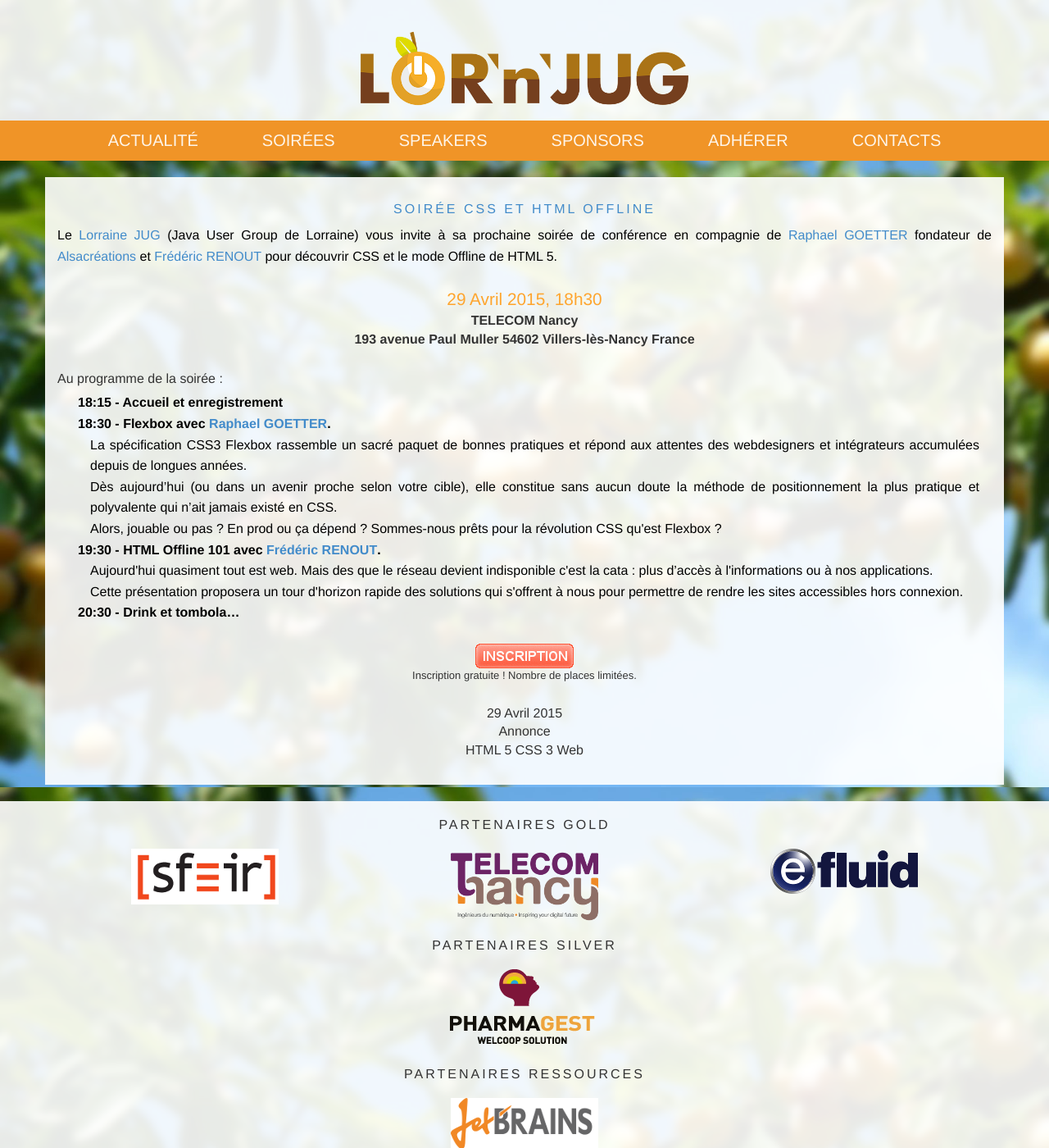
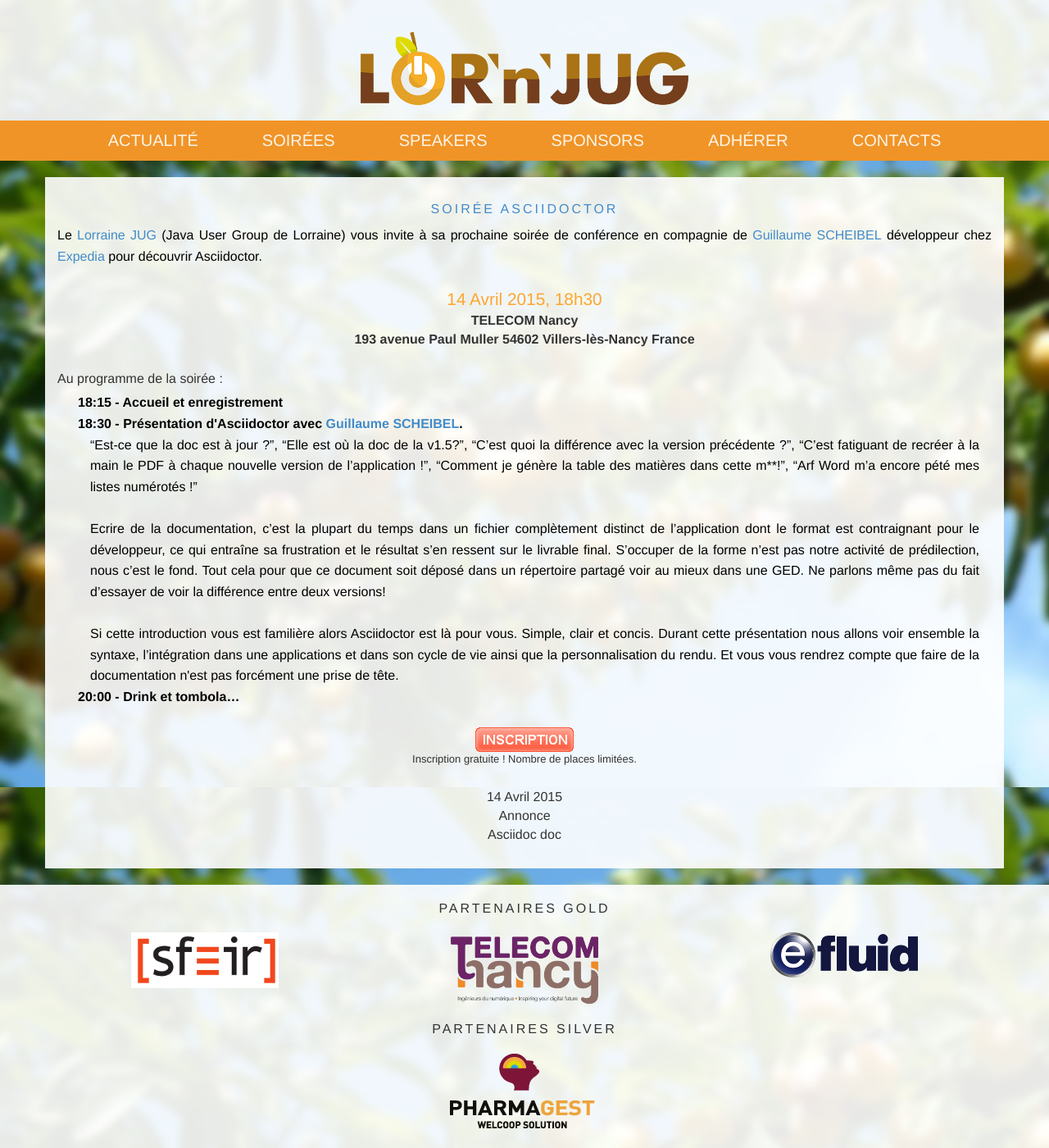
Before and after one commit to LorraineJug/lorrainejug.github.io, a Jekyll site: the page built from index.html, in a window 1280 px wide and 1400 px high. Shown: the whole window at 82% size. Built offline with Jekyll 4.4.1, drawn with Linux system fonts in a browser that asks for light colours; nearby versions of some CDN libraries; Markdown is read by kramdown in place of the engine named in the settings.

Commit message:
ajout du parametre edito pour la mise en avant d'un article sur la page d'index

```diff
--- a/_posts/2015/2015-04-14-soiree-Asciidoctor.html
+++ b/_posts/2015/2015-04-14-soiree-Asciidoctor.html
@@ -1,7 +1,8 @@
 ---
 layout: event
 title: Soirée Asciidoctor
-category : Annonce
+category: Annonce
+edito: true
 tags: ["Asciidoc", "doc"]
 event-date: 2015-04-14 18:30:00 +0200
 event-place: telecomnancy
--- a/_posts/2015/2015-04-29-soiree-CSS-et-HTML-Offline.html
+++ b/_posts/2015/2015-04-29-soiree-CSS-et-HTML-Offline.html
@@ -1,7 +1,8 @@
 ---
 layout: event
 title: Soirée CSS et HTML Offline
-category : Annonce
+category: Annonce
+edito: false
 tags: ["HTML 5", "CSS 3", "Web"]
 event-date: 2015-04-29 18:30:00 +0200
 event-place: telecomnancy
--- a/index.html
+++ b/index.html
@@ -4,6 +4,6 @@
 ---
 
 <div class="container">
-	{% assign post = site.posts | where:"category", "Annonce" | first %}
-    {% include article.html post=post %}
+	{% assign post = site.posts | where:"edito", true | first %}
+  {% include article.html post=post %}
 </div>
```
